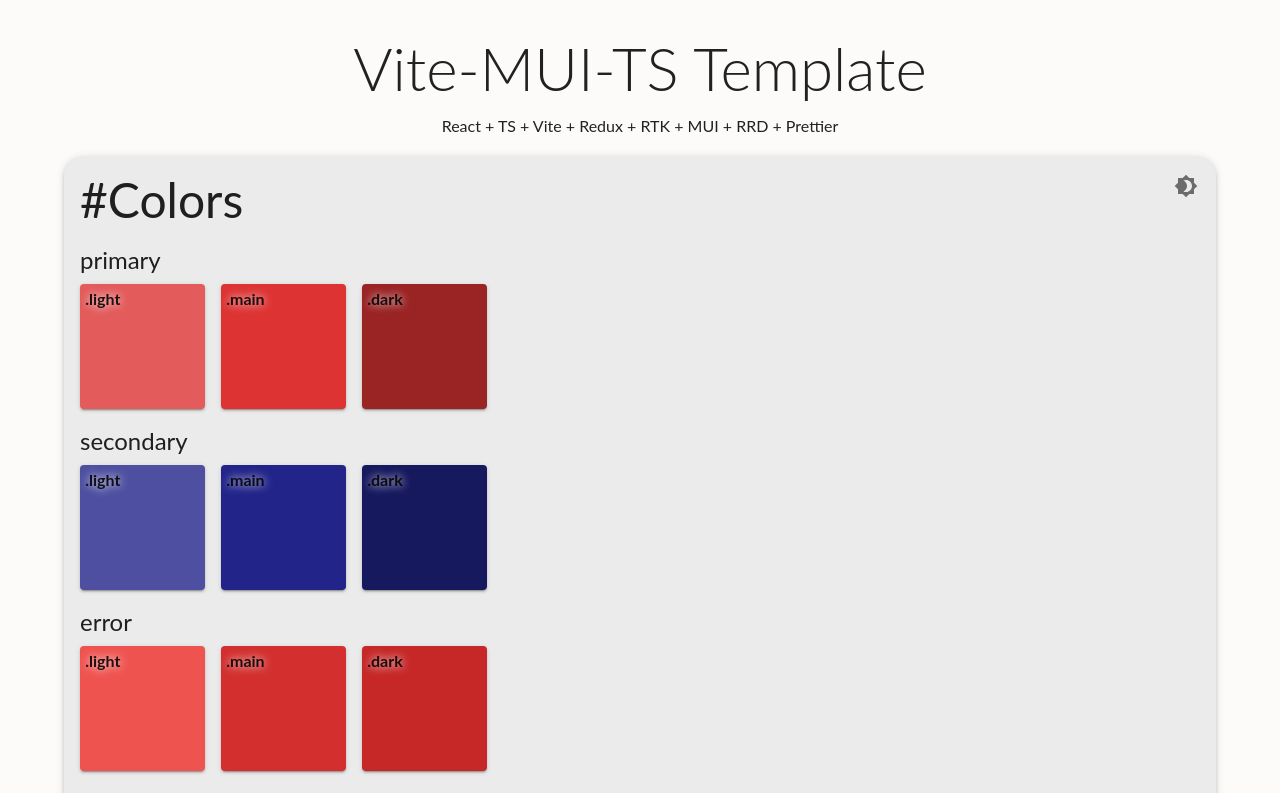
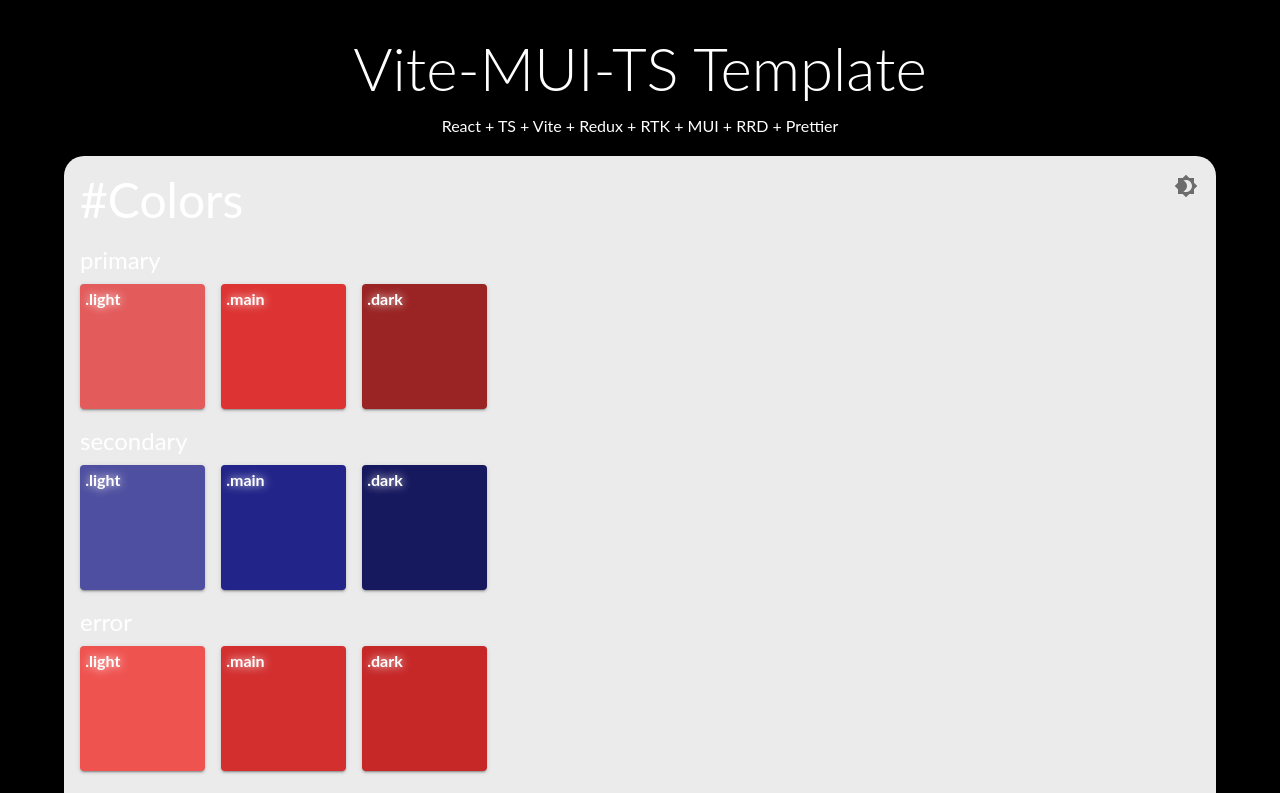
Before and after one commit to emre-cil/vite-mui-ts, a React (Vite) app: page / in a window 1280 px wide. Shown: the top 793 px of the page. Built offline with nearby package versions, Linux system fonts and the light colour scheme.

Commit message:
update: theme manage body here and new custom gradient element

```diff
--- a/package.json
+++ b/package.json
@@ -66,8 +66,8 @@
     "@babel/core": "^7.21.0",
     "typescript": "^4.9.5",
     "prettier": "^2.8.4",
-    "eslint": "^8.34.0",
-    "vitest": "^0.28.5",
+    "eslint": "^8.35.0",
+    "vitest": "^0.29.1",
     "vite": "^4.1.4"
   }
 }
--- a/src/main.css
+++ b/src/main.css
@@ -1,9 +1 @@
 /* global style */
-body {
-  margin: 0;
-  padding: 0;
-}
-
-* {
-  -webkit-tap-highlight-color: rgba(0, 0, 0, 0);
-}
--- a/src/themes/AppThemeProvider.tsx
+++ b/src/themes/AppThemeProvider.tsx
@@ -1,11 +1,30 @@
 import { ThemeProvider, createTheme, responsiveFontSizes } from '@mui/material/styles';
 import { selectMode } from '@/features/userSlice';
 import { useSelector } from 'react-redux';
-import { PaletteMode } from '@mui/material';
+import { PaletteMode, PaletteOptions } from '@mui/material';
 import * as React from 'react';
 type Props = {
   children?: React.ReactNode;
 };
+
+declare module '@mui/material/styles' {
+  // Create gradient type
+  interface Palette {
+    Gradient: {
+      Bronze: string;
+      Silver: string;
+      Gold: string;
+    };
+  }
+  // Extend the palette
+  interface PaletteOptions {
+    Gradient?: {
+      Bronze?: string;
+      Silver?: string;
+      Gold?: string;
+    };
+  }
+}
 
 //children with ReactNode type
 export const AppThemeProvider: React.FC<Props> = ({ children }) => {
@@ -38,6 +57,12 @@ export const AppThemeProvider: React.FC<Props> = ({ children }) => {
           700: mode === 'dark' ? 'hsl(0, 0%, 83%)' : 'hsl(0, 0%, 25%)',
           800: mode === 'dark' ? 'hsl(0, 0%, 90%)' : 'hsl(0, 0%, 15%)',
           900: mode === 'dark' ? 'hsl(0, 10%, 97%)' : 'hsl(0, 0%, 9%)',
+        },
+
+        Gradient: {
+          Bronze: 'linear-gradient(180deg, #9C6D3E 0%, #E8C8A9 100%)',
+          Silver: 'linear-gradient(180deg, #808080 0%, #DFDFDF 100%)',
+          Gold: 'linear-gradient(180deg, #A3873C 0%, #E3D294 100%)',
         },
       },
 
@@ -73,6 +98,16 @@ export const AppThemeProvider: React.FC<Props> = ({ children }) => {
         //overline
       },
       components: {
+        //CSS BODY
+        MuiCssBaseline: {
+          styleOverrides: {
+            body: {
+              backgroundColor: '#000',
+              color: '#fff',
+              height: '100%',
+            },
+          },
+        },
         MuiLink: {
           styleOverrides: {
             root: {
```
Also changed, not shown: 2 other files (tests, documents, lock files or other folders).
